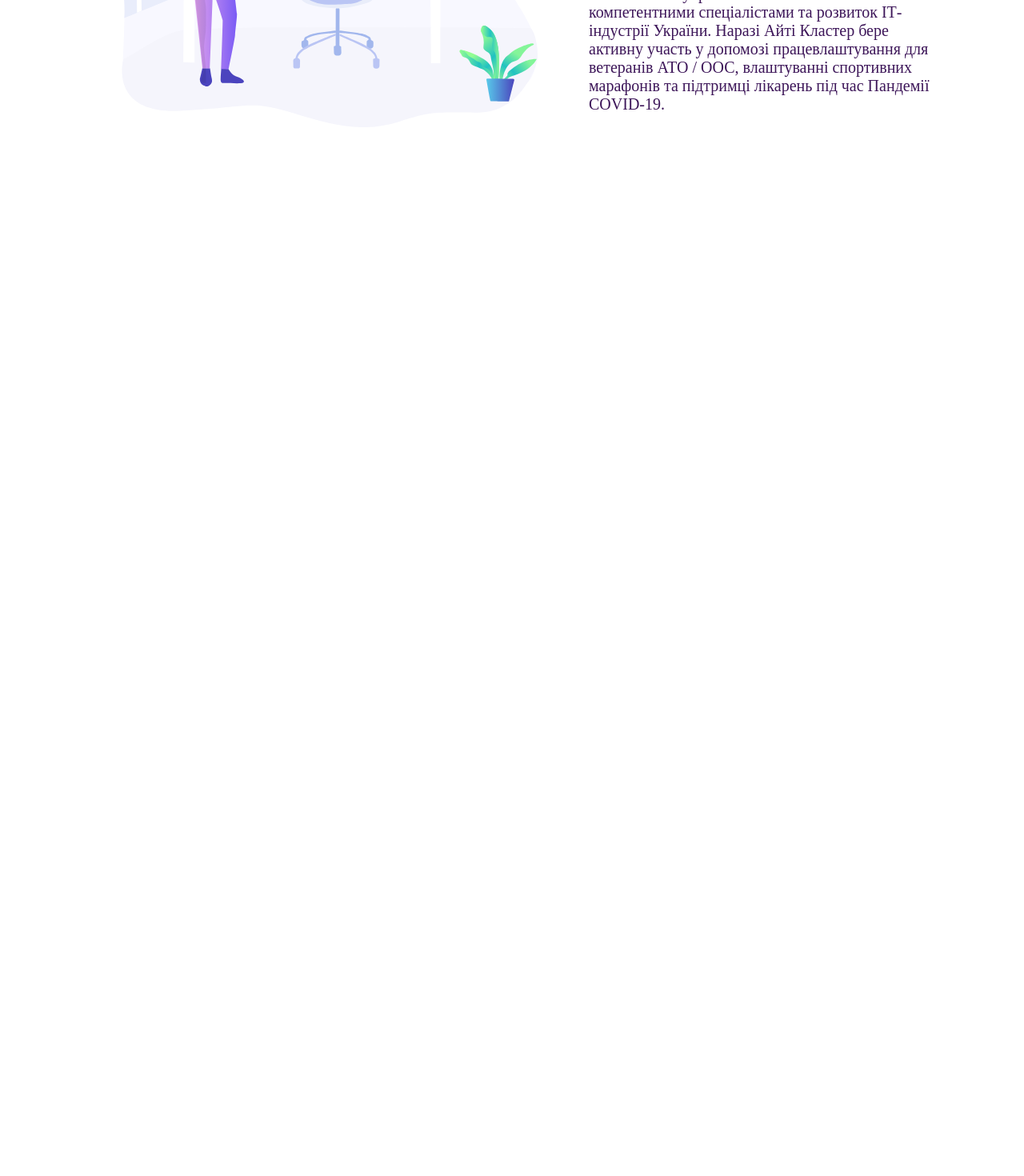
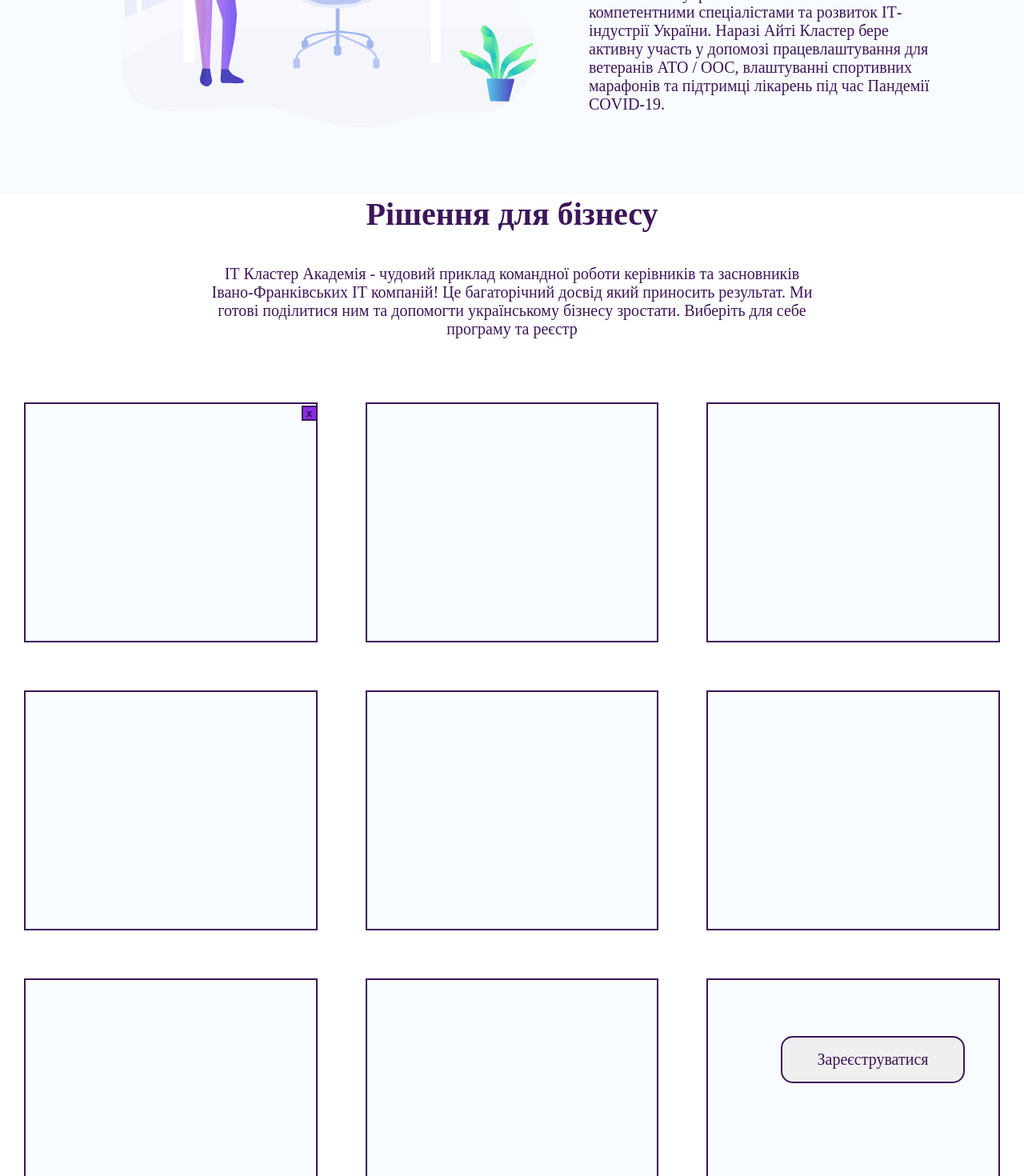
Before and after one commit to oleksbohdan/b2b-cluster, a React (Create React App) app: page / in a window 1280 px wide. Shown: the part 1330-2800 px from the top of the page at 80% size. Before the commit the page ends 1574 px from the top, so only its background shows below. Built offline with nearby package versions, Linux system fonts and the light colour scheme.

Commit message:
Додав блоки в 5 секцію і зробив мінімальну анімацію

```diff
--- a/src/components/aboutus/aboutus.style.scss
+++ b/src/components/aboutus/aboutus.style.scss
@@ -11,6 +11,7 @@
     width: 100%;
     margin-top: 20px;
     display: flex;
+    background-color: #f8fbff ;
 }
 .sstext3 {
     width: 50%;
--- a/src/components/business/business.style.scss
+++ b/src/components/business/business.style.scss
@@ -2,6 +2,7 @@
     width: 100%;
     margin-top: 100px;
     display: flex;
+    background-color: #f8fbff;
 }
 .sscontent1 {
     margin-left: 10%;
--- /dev/null
+++ b/src/components/decision/decision.component.jsx
@@ -0,0 +1,36 @@
+import React from "react";
+import './decision.style.scss';
+import Textdec from "./decision.props";
+import Ssexit from "../secondbtn/secondbtn";
+import Registration from "../Button/button.component";
+class Decision extends React.Component {
+    render() {
+        return (
+            <div>
+                <div>
+                    <Textdec titledec="Рішення для бізнесу" />
+                    <Textdec titledec1="ІТ Кластер Академія - чудовий приклад командної роботи керівників та засновників Івано-Франківських ІТ компаній!
+                        Це багаторічний досвід який приносить результат. Ми готові поділитися ним та допомогти українському бізнесу зростати.
+                        Виберіть для себе програму та реєстр"
+                    />
+                </div>
+                <div className="sstop">
+                    <div className="ssblock1" tabindex="1"><div className="sssecbtn"><Ssexit /></div> </div>
+                    <div className="ssblock2" tabindex="1"></div>
+                    <div className="ssblock3" tabindex="1"></div>
+                </div>
+                <div className="sscenter">
+                    <div className="ssblock4" tabindex="1"></div>
+                    <div className="ssblock5" tabindex="1"></div>
+                    <div className="ssblock6" tabindex="1"></div>
+                </div>
+                <div className="ssbottom">
+                    <div className="ssblock7" tabindex="1"></div>
+                    <div className="ssblock8" tabindex="1"></div>
+                    <div className="ssblock9" tabindex="1"><Registration /> </div>
+                </div>
+            </div>
+        )
+    }
+}
+export default Decision;
--- /dev/null
+++ b/src/components/decision/decision.props.jsx
@@ -0,0 +1,25 @@
+import React from "react";
+
+const Textdec = ({titledec, titledec1,
+                ssprops1, ssprops2,
+                ssprops3, ssprops4,
+                ssprops5, ssprops6,
+                ssprops7, ssprops8,
+                ssprops9
+            }) => (
+    <div>
+        <div className="ssdec">{titledec}</div>
+        <div className="ssdec1">{titledec1}</div>
+            <div> {ssprops1}</div>
+            <div> {ssprops2}</div>
+            <div> {ssprops3}</div>
+            <div> {ssprops4}</div>
+            <div> {ssprops5}</div>
+            <div> {ssprops6}</div>
+            <div> {ssprops7}</div>
+            <div> {ssprops8}</div>
+            <div> {ssprops9}</div>
+    </div>
+
+)
+export default Textdec;
--- /dev/null
+++ b/src/components/decision/decision.style.scss
@@ -0,0 +1,153 @@
+.ssdec {
+    color:#3d1659;
+    font-family: FuturaPt-Bold;
+    font-size: 40px;
+    text-align: center;
+    font-weight: bolder;
+}
+.ssdec1 {
+    color:#3d1659;
+    font-family: FuturaPt-Bold;
+    font-size: 20px;
+    text-align: center;
+    padding-top: 20px;
+    width: 60%;
+    margin-left: 20%;
+}
+.sstop {
+    display: flex;
+    padding-top: 50px;
+}
+.sscenter {
+    display: flex;
+}
+.ssbottom {
+    display: flex;
+}
+.ssblock1 {
+    border: 2px solid #3d1659;
+    width: 33.3%;
+    height: 300px;
+    transition-duration: 250ms;
+    margin:30px;
+    background-color: #f8fbff;
+}
+div.ssblock1:focus {
+    transform: scale(1.5) translate(55%);
+    outline: none;
+   padding-right: 33%;
+}
+.ssblock2 {
+    border: 2px solid #3d1659;
+    width: 33.3%;
+    height: 300px;
+    transition-duration: 250ms;
+    margin:30px;
+    background-color: #f8fbff;
+}
+div.ssblock2:focus {
+    transform: scale(1.5);
+    outline: none;
+   padding-right: 33%;
+}
+.ssblock3 {
+    border: 2px solid #3d1659;
+    width: 33.3%;
+    height: 300px;
+    transition-duration: 250ms;
+    margin:30px;
+    background-color: #f8fbff;
+}
+div.ssblock3:focus {
+    transform: scale(1.5) translate(-55%);
+    outline: none;
+   padding-right: 33%;
+}
+.ssblock4 {
+    border: 2px solid #3d1659;
+    width: 33.3%;
+    height: 300px;
+    transition-duration: 250ms;
+    margin:30px;
+    background-color: #f8fbff;
+}
+div.ssblock4:focus {
+    transform: scale(1.5) translate(55%);
+    outline: none;
+   padding-right: 33%;
+}
+.ssblock5 {
+    border: 2px solid #3d1659;
+    width: 33.3%;
+    height: 300px;
+    transition-duration: 250ms;
+    margin:30px;
+    background-color: #f8fbff;
+}
+div.ssblock5:focus {
+    transform: scale(1.5);
+    outline: none;
+   padding-right: 33%;
+}
+.ssblock6 {
+    border: 2px solid #3d1659;
+    width: 33.3%;
+    height: 300px;
+    transition-duration: 250ms;
+    margin:30px;
+    background-color: #f8fbff;
+}
+div.ssblock6:focus {
+    transform: scale(1.5) translate(-55%);
+    outline: none;
+   padding-right: 33%;
+}
+.ssblock7 {
+    border: 2px solid #3d1659;
+    width: 33.3%;
+    height: 300px;
+    transition-duration: 250ms;
+    margin:30px;
+    background-color: #f8fbff;
+}
+div.ssblock7:focus {
+    transform: scale(1.5) translate(55%);
+    outline: none;
+   padding-right: 33%;
+}
+.ssblock8 {
+    border: 2px solid #3d1659;
+    width: 33.3%;
+    height: 300px;
+    transition-duration: 250ms;
+    margin:30px;
+    background-color: #f8fbff;
+}
+div.ssblock8:focus {
+    transform: scale(1.5);
+    outline: none;
+   padding-right: 33%;
+}
+.ssblock9 {
+    border: 2px solid #3d1659;
+    width: 33.3%;
+    height: 300px;
+    transition-duration: 250ms;
+    margin:30px;
+    background-color: #f8fbff;
+}
+div.ssblock9:focus {
+    transform: scale(1.5) translate(-55%);
+    outline: none;
+   padding-right: 33%;
+   cursor: pointer;
+}
+.sstop div {
+    cursor: pointer;
+}
+.ssbottom div {
+    cursor: pointer;
+}
+.sscenter div {
+    cursor: pointer;
+}
--- /dev/null
+++ b/src/components/secondbtn/second.style.scss
@@ -0,0 +1,15 @@
+.sssecondbtn {
+    background-color: blueviolet;
+    padding-right: 0;
+    width: 20px;
+    border: 2px solid #3d1659;
+    outline: none;
+}
+.sssecbtn  {
+    margin-left: 95%;
+    margin-top: none;
+}
+.ssscbtn {
+    margin: none;
+    border: none;
+}
--- /dev/null
+++ b/src/components/secondbtn/secondbtn.jsx
@@ -0,0 +1,13 @@
+import React from "react";
+import './second.style.scss';
+
+class Ssexit extends React.Component {
+    render() {
+        return(
+            < div className="ssscbtn">
+                <button className="sssecondbtn">x</button>
+           </div>
+        )
+    }
+}
+export default Ssexit;
--- a/src/pages/homepage/homepage.component.jsx
+++ b/src/pages/homepage/homepage.component.jsx
@@ -4,6 +4,7 @@
 import Aboutus from "../../components/aboutus/aboutus.component";
 import NavBar from "../../components/navbar/navbar.component";
 import OurPartners from "../../components/our-partners/our-partners.component";
+import Decision from "../../components/decision/decision.component";
 
 const Homepage = () => (
     <>
@@ -15,6 +16,7 @@
         />
         <OurPartners partnersTitle='Наші партнери'/>
         <Aboutus />
+        <Decision />
     </div>
     </>
 );
```
